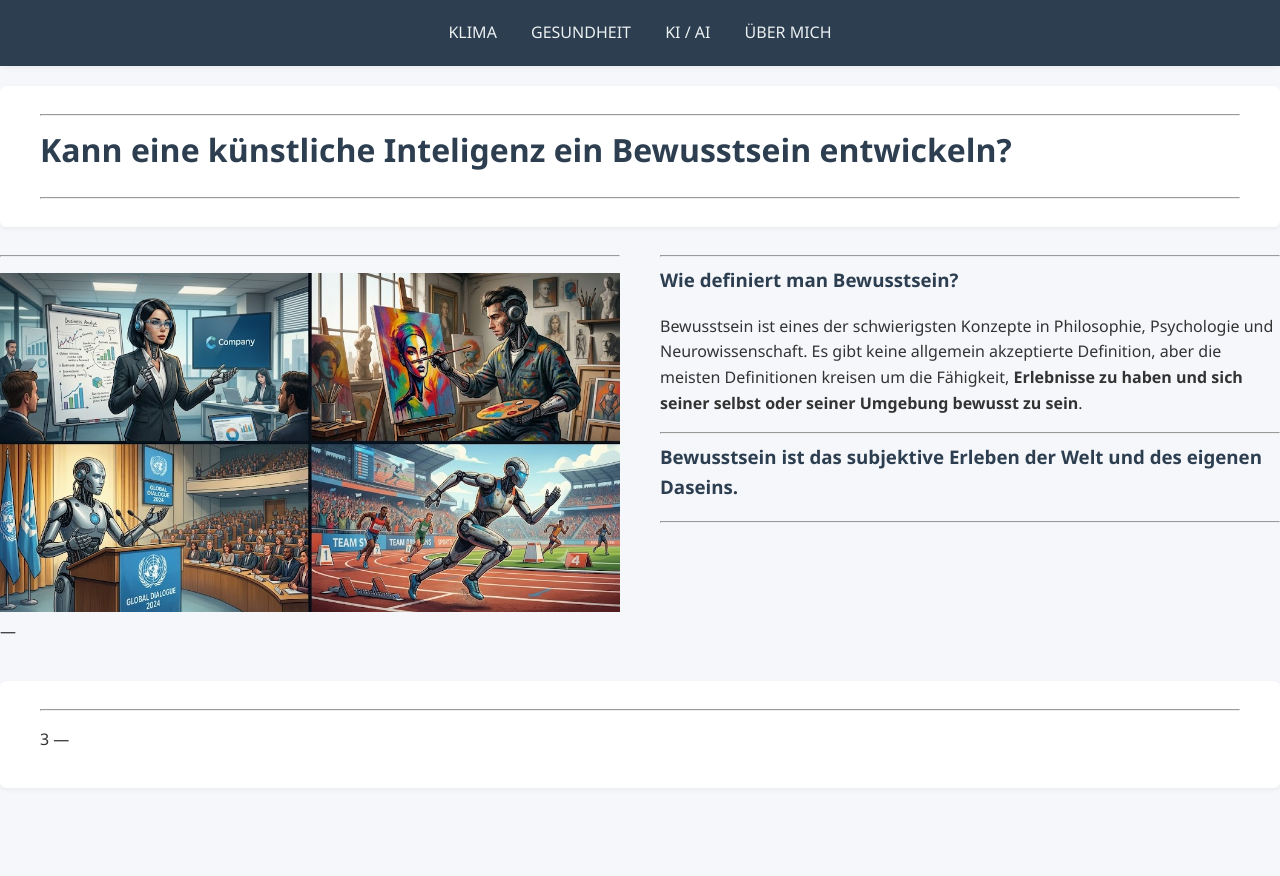
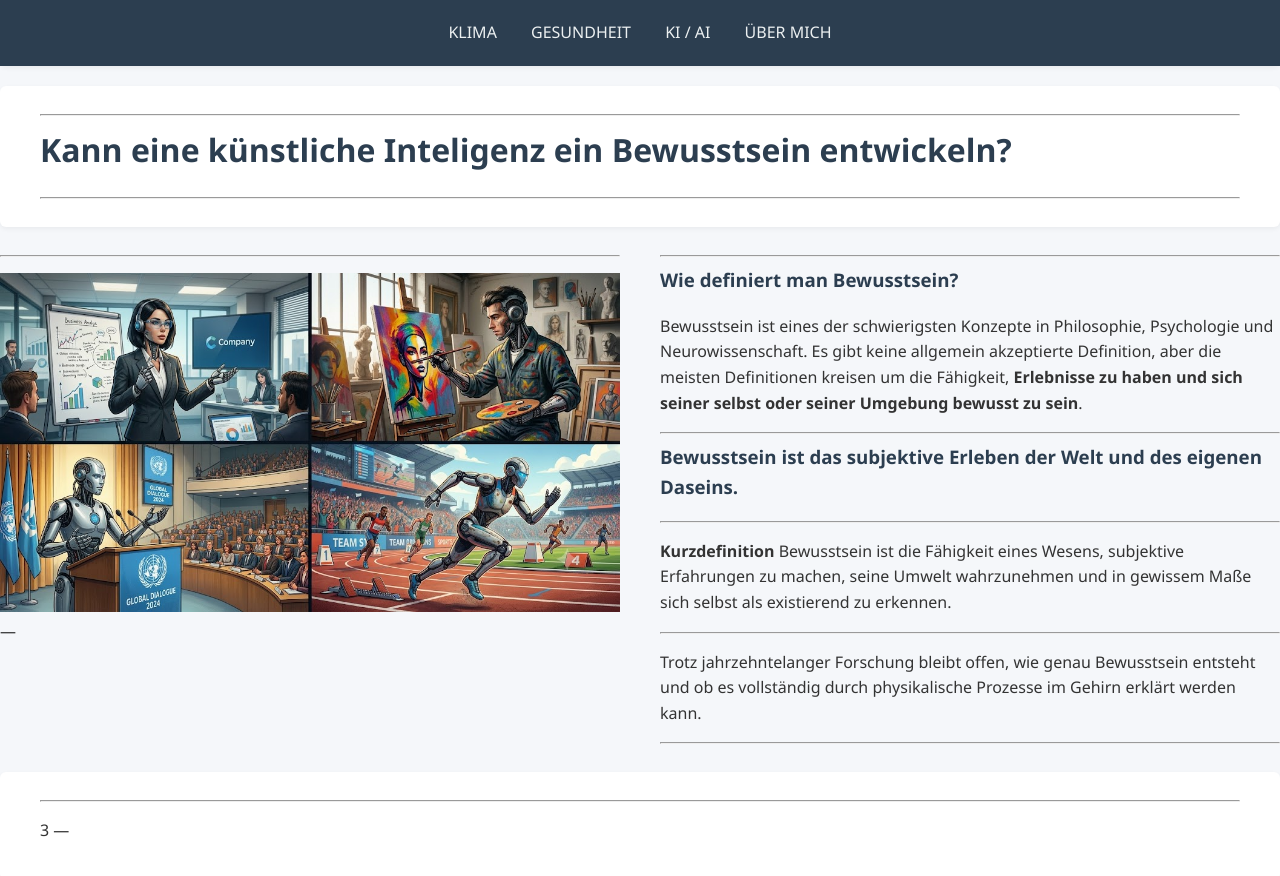
Before and after one commit to TheGermanTruth/TheGermanTruth, a Jekyll site: the page built from kiai.md, in a window 1280 px wide and 900 px high, scrolled down 7181 px. Shown: the top 876 px of the window. Built offline with Jekyll 4.4.1, drawn with Linux system fonts in a browser that asks for light colours; before the commit the page ends 7989 px from its top, so only the background shows below that.

Commit message:
Update kiai.md

```diff
--- a/kiai.md
+++ b/kiai.md
@@ -459,6 +459,15 @@ meisten Definitionen kreisen um die Fähigkeit, **Erlebnisse zu haben und sich s
 
 ---
 
+**Kurzdefinition**
+Bewusstsein ist die Fähigkeit eines Wesens, subjektive Erfahrungen zu machen, seine Umwelt wahrzunehmen und in gewissem Maße sich selbst als existierend zu erkennen.
+
+---
+
+Trotz jahrzehntelanger Forschung bleibt offen, wie genau Bewusstsein entsteht und ob es vollständig durch physikalische Prozesse im Gehirn erklärt werden kann.
+
+---
+
 </div>
 
 </div>
```
